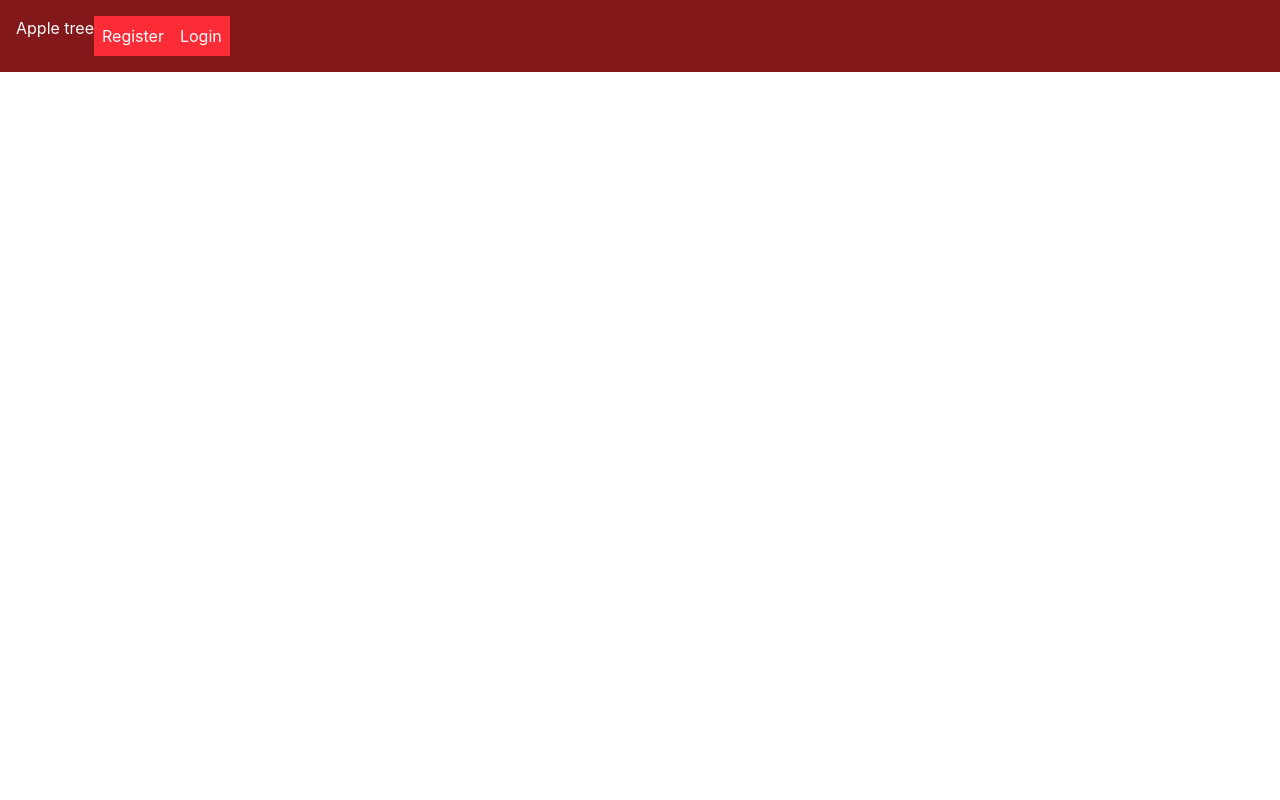
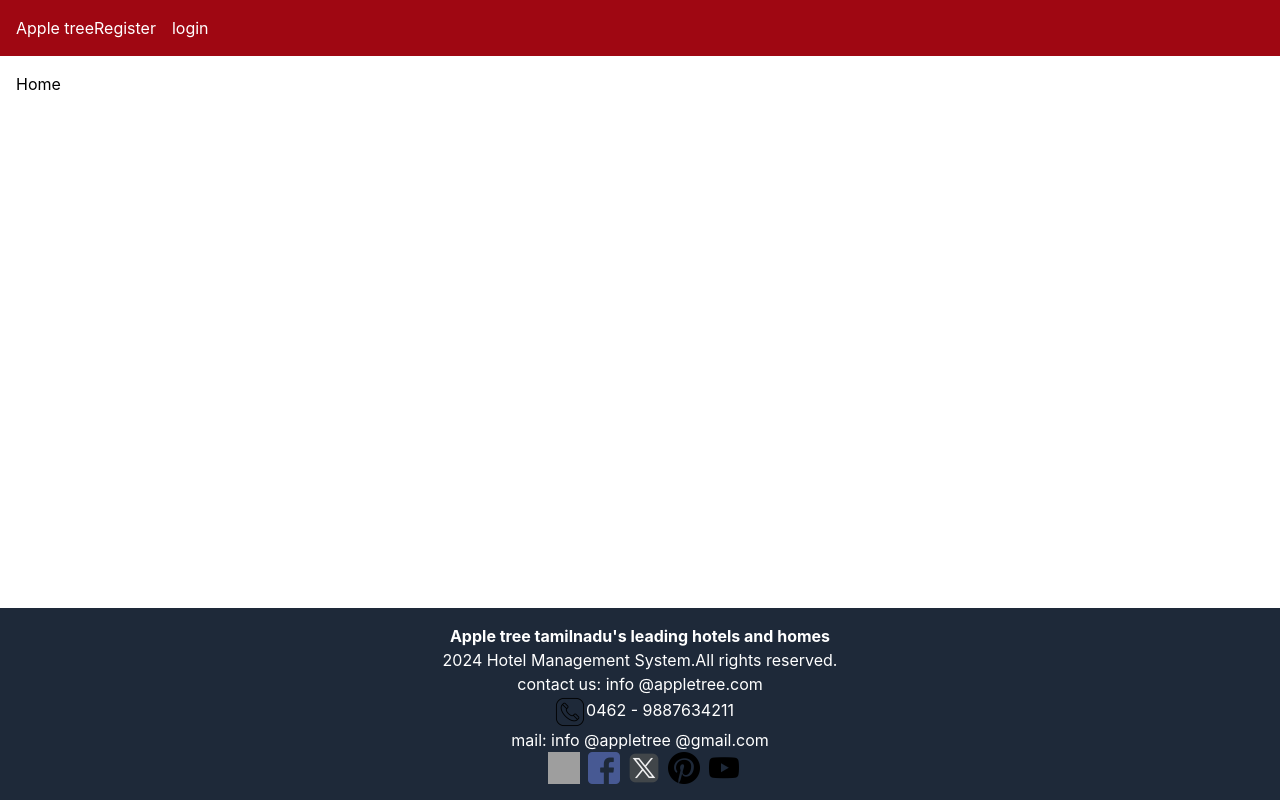
Before and after one commit to Avudaiappan-FSD/fe-hotel, a React (Vite) app: page / in a window 1280 px wide. Shown: the top 800 px of the page. Built offline with nearby package versions, Linux system fonts and the light colour scheme; no server answers; grey boxes are pictures that could not be loaded.

Commit message:
layout page

```diff
--- a/src/layouts/Layout.jsx
+++ b/src/layouts/Layout.jsx
@@ -8,34 +8,30 @@ import youtube from '../assets/images/youtube.png';
 const Layout = ({ children }) => {
 
     return (
-        <div>
-            <div className='min-h-screen flex flex-col'>
-                <nav className='bg-red-900 text-white p-4 flex justify-between'>
-                    <div className='flex flex-grow justify between'>
-                        <h2>Apple tree</h2>
-                        <button className='bg-red-500 p-2'>Register</button>
-                        <button className='bg-red-500 p-2'>Login</button>
-                    </div>
-                </nav>
-
-            </div>
-
+        <div className='min-h-screen flex flex-col'>
+            <nav className='bg-red-800 text-white p-4 flex justify-between'>
+                <div className='flex flex-grow '>
+                    <h2>Apple tree</h2>
+                    <button className='mr-4'>Register</button>
+                    <button className='mr-4'>login</button>
+                </div>
+            </nav>
             <main className="flex-grow p-4">
                 {children}
             </main>
 
             <footer className="bg-gray-800 text-white p-4 text-center">
-                <h1 className='font-bold' style={{ fontFamily: "" }}>Apple tree tamilnadu's leading hotels and homes</h1>
-                 2024 Hotel Management System. All rights reserved.
-                <p>contact us: info@appletree.com</p>
-                <img src={phone} alt="Logo" className="inline-block h-8 w-8 ml-2" />0462-9887634211
-                <p>mail: info@appletree@gmail.com</p>
+                <h1 className='font-bold' style={{ fontFamily: "" }}>Apple tree tamilnadu's leading hotels and homes</h1 >
+                2024 Hotel Management System.All rights reserved.
+                < p > contact us: info @appletree.com</p >
+                <img src={phone} alt="Logo" className="inline-block h-8 w-8 ml-2" />0462 - 9887634211
+                < p > mail: info @appletree @gmail.com</p >
                 <img src={insta} alt="Logo" className="inline-block h-8 w-8 ml-2" />
                 <img src={fb} alt="Logo" className="inline-block h-8 w-8 ml-2" />
                 <img src={twitter} alt="Logo" className="inline-block h-8 w-8 ml-2" />
                 <img src={pinterest} alt="Logo" className="inline-block h-8 w-8 ml-2" />
                 <img src={youtube} alt="Logo" className="inline-block h-8 w-8 ml-2" />
-            </footer>
+            </footer >
 
         </div >
     )
```
